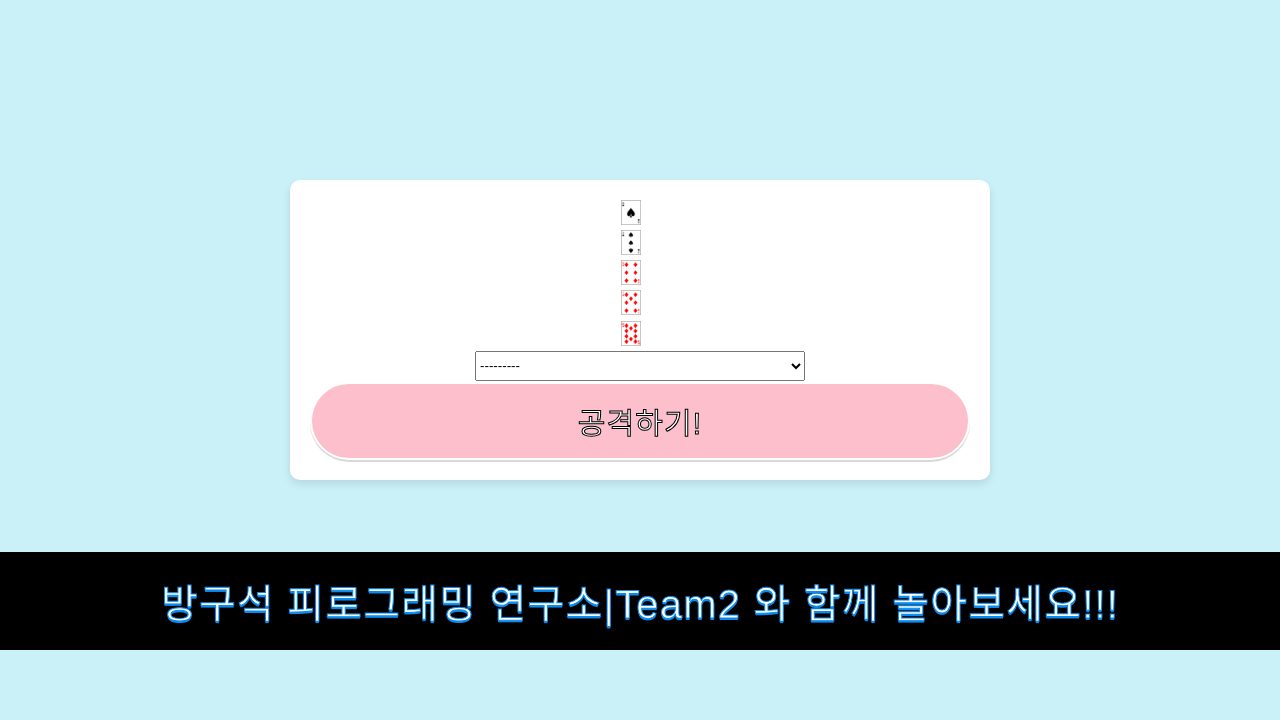
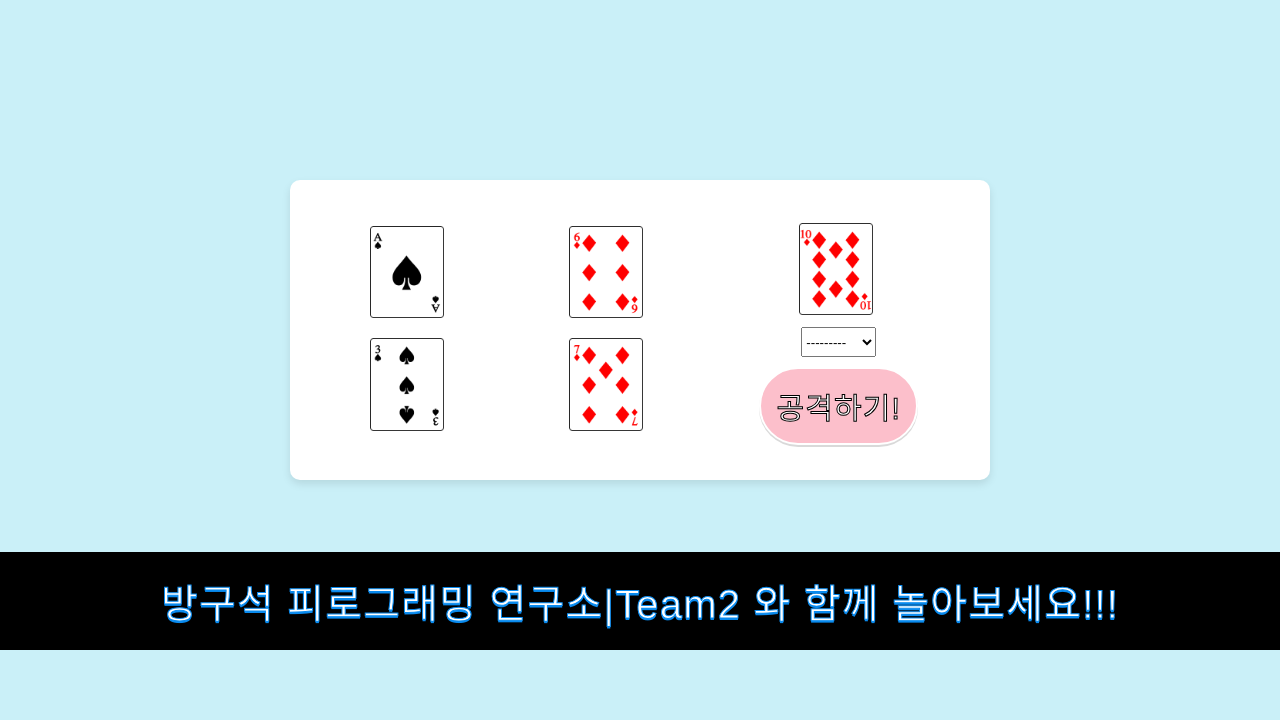
Before and after one commit to Pirogramming-20/Piro20_CardGame_2, a Django app: page /play/ in a window 1280 px wide. Shown: the part 150-870 px from the top of the page. Run offline with Django 5.2, Linux system fonts and the light colour scheme; the visitor is signed in with stand-in values (Sample User, id 1); data comes from the database, SQL or seed files in the repository; some libraries are stand-ins or nearby versions; some web fonts are replaced.

Commit message:
[feat] 카드 이미지 호버 시 스타일 추가, 로고 눌렀을 때 홈 화면으로 렌더링

```diff
--- a/static/css/attack.css
+++ b/static/css/attack.css
@@ -19,9 +19,41 @@
     max-width: 100%;
     display: flex;
     flex-direction: column;
-    justify-content: space-between;
+    justify-content: space-around;
+    align-items: center;
 }
 
+.attack-container {
+    text-align: center;
+}
+
+.attack-form {
+    display: flex;
+    justify-content: center;
+    flex-wrap: wrap;
+}
+
+.attack-form label {
+    margin: 5px;
+    cursor: pointer;
+}
+
+.attack-form label img {
+    transition: transform 0.3s ease, border 0.3s ease;
+    border: 3px solid transparent;
+}
+
+.attack-form label img:hover {
+    transform: scale(1.05);
+}
+
+.attack-form input[type="radio"] {
+    display: none;
+}
+
+.attack-form input[type="radio"]:checked + label img {
+    border: 5px solid #007bff;
+}
 
 
 .attack-form p, .counter-attack-form p {
@@ -47,14 +79,16 @@
     -webkit-text-stroke: 1px #ee09c4;
 }
 
-
-
-
-
-
-
 .attack-form select {
     cursor: pointer;
     width: 50%;
     height: 3rem;
 }
+
+.attack-button {
+    margin-top: 10px;
+}
+
+#select-user {
+    width: 150px;
+}
--- a/templates/base.html
+++ b/templates/base.html
@@ -12,7 +12,7 @@
   </head>
   <body>
     <header class="header">
-      <div class="text-wrapper">PIROGRAM CARDGAME</div>
+      <a class="text-wrapper" href="/">PIROGRAM CARDGAME</a>
       <div>
         {% if user.is_authenticated %}
         <a href="{% url 'cardgame:play_game' %}" class="button">게임하기</a>
--- a/templates/cardgame/attack.html
+++ b/templates/cardgame/attack.html
@@ -1,17 +1,51 @@
+<!-- <style>
+    .attack-container {
+        text-align: center;
+    }
+
+    .attack-form {
+        display: flex;
+        justify-content: center;
+        flex-wrap: wrap;
+    }
+
+    .attack-form label {
+        margin: 5px;
+        cursor: pointer;
+    }
+
+    .attack-form label img {
+        transition: transform 0.3s ease, border 0.3s ease;
+        border: 3px solid transparent;
+    }
+
+    .attack-form label img:hover {
+        transform: scale(1.05);
+    }
+
+    .attack-form input[type="radio"] {
+        display: none;
+    }
+
+    .attack-form input[type="radio"]:checked + label img {
+        border: 3px solid #007bff; /* Blue border for selected image */
+    }
+</style> -->
+
 {% extends 'base.html' %}
 {% load static %}
 
 {% block content %}
 <div class="attack-container">
-    <form action="{%url 'cardgame:play_game'%}" method="post" class="attack-form">
+    <form action="{% url 'cardgame:play_game' %}" method="post" class="attack-form">
         {% csrf_token %}
         {% for value, display in form.attack_num.field.choices %}
-        <label for="id_attack_num_{{ value }}">
-            <img src="{% static 'image/' %}{{ value }}.png" alt="" width="20" style="height: auto;">
             <input type="radio" id="id_attack_num_{{ value }}" name="{{ form.attack_num.name }}" value="{{ value }}" {% if form.attack_num.value == value %}checked{% endif %}>
-        </label>
+            <label for="id_attack_num_{{ value }}">
+                <img src="{% static 'image/' %}{{ value }}.png" alt="" width="80" style="height: auto;">
+            </label>
         {% endfor %}
-        <div>{{form.defender}}</div>
+        <div id="select-user">{{ form.defender }}</div>
         <button class="attack-button">공격하기!</button>
     </form>
 </div>
```
